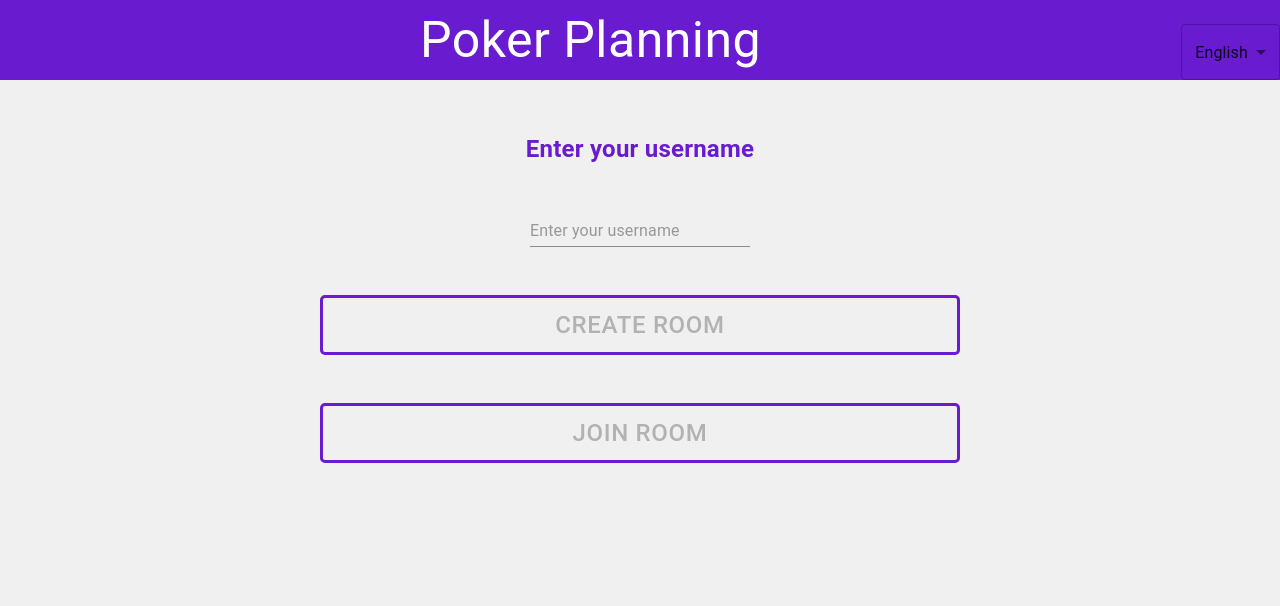
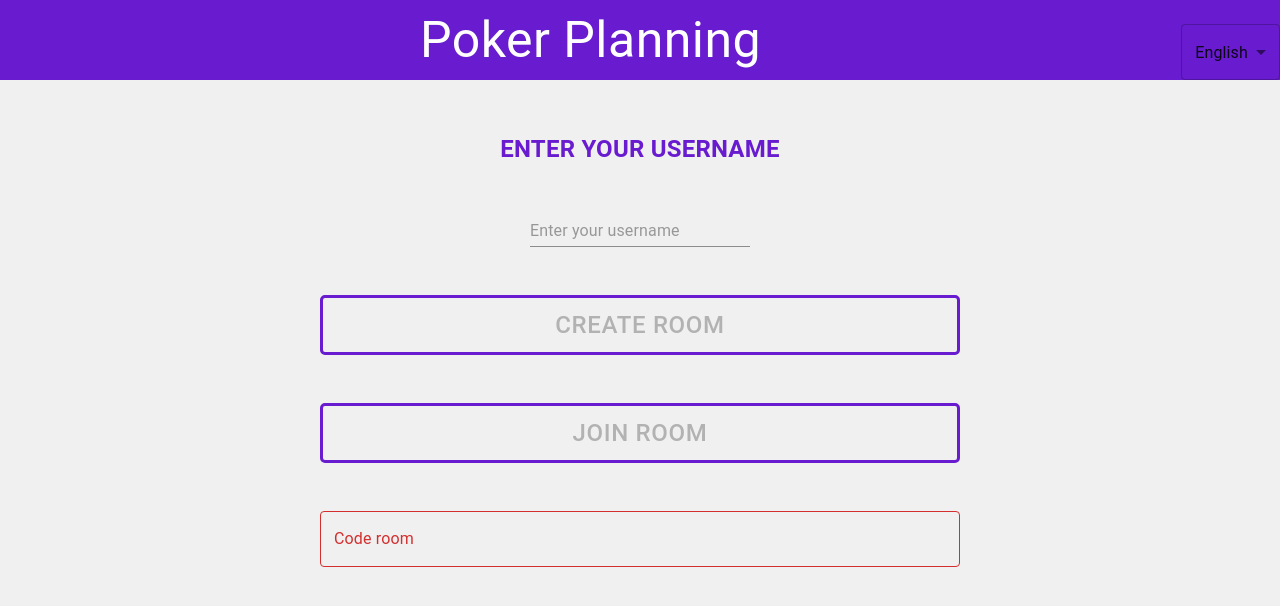
Before and after one commit to BARmonse/PokerPlanning, a React (Vite) app in the folder client/: page / in a window 1280 px wide. Shown: the top 606 px of the page. Built offline with nearby package versions, Linux system fonts and the light colour scheme; no server answers.

Commit message:
Adding a JOIN_ROOM event

```diff
--- a/client/src/App.tsx
+++ b/client/src/App.tsx
@@ -10,8 +10,8 @@ import { Room } from './components/Room';
 const App = () => {
   return (
     <Box sx={appContainerStyle}>
+      <Header />
       <Router>
-        <Header />
         <Routes>
           <Route path="/" element={<Dashboard />} />
           <Route path="/room" element={<Room />} />
--- a/client/src/components/Dashboard.tsx
+++ b/client/src/components/Dashboard.tsx
@@ -10,12 +10,13 @@ import {
 import { useTranslation } from 'react-i18next';
 import '../../i18n';
 import { useNavigate } from 'react-router-dom';
+import WebSocketService from '../services/WebSocketService';
+import { EventType } from '../enums/EventType';
 
 export const Dashboard = () => {
   const navigate = useNavigate();
   const { t } = useTranslation();
   const [username, setUsername] = useState<string>('');
-  const [showCodeInput, setShowCodeInput] = useState<boolean>(false);
   const [code, setCode] = useState<string>('');
 
   const isValidCode = useMemo(() => validateRoomCode(code), [code]);
@@ -23,7 +24,7 @@ export const Dashboard = () => {
   const isValidUsername = useMemo(() => validateUsername(username), [username]);
 
   const handleJoinClick = () => {
-    setShowCodeInput(true);
+    WebSocketService.sendEvent(EventType.JOIN_ROOM, null);
   };
 
   const handleOnChange = (event: React.ChangeEvent<HTMLInputElement>) => {
@@ -31,7 +32,7 @@ export const Dashboard = () => {
   };
 
   const handleCreateRoomClick = () => {
-    navigate('/room');
+    WebSocketService.sendEvent(EventType.ROOM_CREATED, { username: username });
   };
 
   const handleUsername = (event: React.ChangeEvent<HTMLInputElement>) => {
@@ -40,7 +41,9 @@ export const Dashboard = () => {
 
   return (
     <Box sx={dashboardContainerStyle}>
-      <Typography sx={userNameStyle}>{t('enter_your_username')}</Typography>
+      <Typography sx={userNameStyle}>
+        {t('enter_your_username').toUpperCase()}
+      </Typography>
       <Input
         value={username}
         placeholder={t('enter_your_username')!}
@@ -53,13 +56,12 @@ export const Dashboard = () => {
         {t('create_room')}
       </Button>
       <Button
-        disabled={(showCodeInput && !isValidCode) || !isValidUsername}
+        disabled={!isValidCode || !isValidUsername}
         onClick={handleJoinClick}
         sx={buttonStyle}>
         {t('join_room')}
       </Button>
 
-      {showCodeInput && (
       <TextField
         sx={inputCodeStyle}
         placeholder={t('enter_code')!}
@@ -69,7 +71,6 @@ export const Dashboard = () => {
         error={!isValidCode}
         label={t('code_room')}
       />
-      )}
     </Box>
   );
 };
--- a/client/src/components/Room.tsx
+++ b/client/src/components/Room.tsx
@@ -1,15 +1,12 @@
 import { useEffect, useState } from 'react';
-import { EventType } from '../enums/EventType';
 import { Box, CircularProgress } from '@mui/material';
 import { roomContainer } from '../styles/Room';
-import WebSocketService from '../services/WebSocketService';
 
 export const Room = () => {
   const [loading, setLoading] = useState<boolean>(false);
 
   useEffect(() => {
     setLoading(true);
-    WebSocketService.sendEvent(EventType.ROOM_CREATED, {});
     setLoading(false);
   }, []);
 
--- a/client/src/constants/constants.ts
+++ b/client/src/constants/constants.ts
@@ -1,4 +1,4 @@
 export const CODE_PATTERN = /^[a-z0-9_-]{6,6}$/;
-export const USERNAME_PATTERN = /^.{2,}$/;
+export const USERNAME_PATTERN = /^.{3,}$/;
 export const WEB_SOCKET_URL = 'ws://localhost:8080/';
 export const POKER_PLANNING = 'Poker Planning';
--- a/client/src/enums/EventType.ts
+++ b/client/src/enums/EventType.ts
@@ -1,5 +1,6 @@
 export enum EventType {
   ROOM_CREATED = 'room_created',
+  JOIN_ROOM = 'join_room',
   ROOM_CLOSED = 'room_closed',
   USER_JOINED = 'user_joined',
   USER_LEFT = 'user_left',
```
Also changed, not shown: 1 other file (tests, documents, lock files or other folders). Lines whose indentation alone changed are shown as unchanged.
